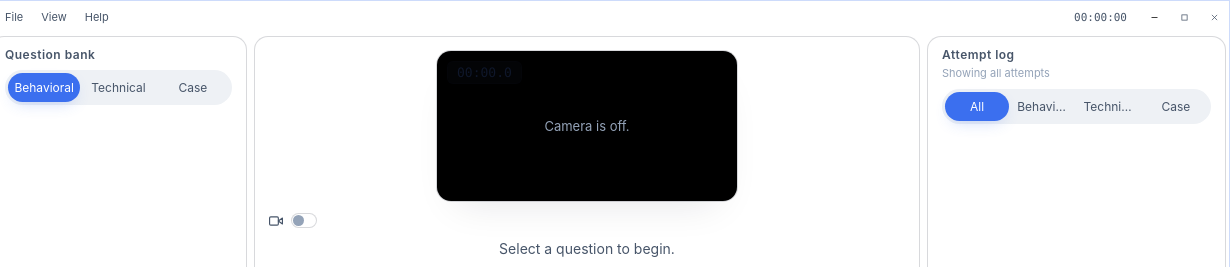
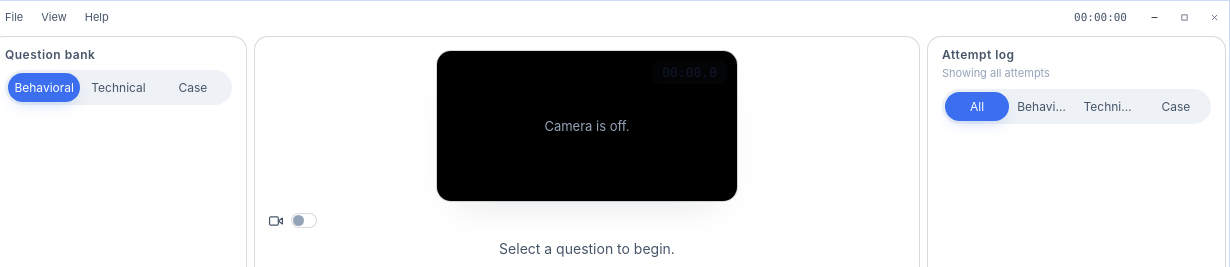
Before and after one commit to ei-sei/flight-recorder, a website with bundled scripts: page src/index.html in a window 1280 px wide. Shown: the top 267 px of the page, 50-1280 px from the left. Built offline with nearby package versions, Linux system fonts and the light colour scheme.

Commit message:
fix: keep viewfinder timer pinned to the right side
The overlay row used justify-content: space-between across siblings
that toggle visibility (rec-indicator only shows while recording), so
the timer sat left when idle and jumped right once recording started.
margin-left: auto on the timer itself pins it to the right edge
regardless of which siblings are visible.

```diff
--- a/src/style.css
+++ b/src/style.css
@@ -710,7 +710,11 @@ textarea {
   left: 10px;
   right: 10px;
   display: flex;
-  justify-content: space-between;
+  /* justify-content: space-between would put the timer wherever it lands
+     among hidden siblings (left when alone, right once rec-indicator
+     shows up) - margin-left: auto on .timer instead pins it to the right
+     edge regardless of which siblings are visible. */
+  justify-content: flex-start;
   align-items: center;
   pointer-events: none;
 }
@@ -771,6 +775,7 @@ textarea {
 }
 
 .timer {
+  margin-left: auto;
   color: var(--text-primary);
   font-size: 13px;
   background-color: rgba(5, 7, 10, 0.65);
```
